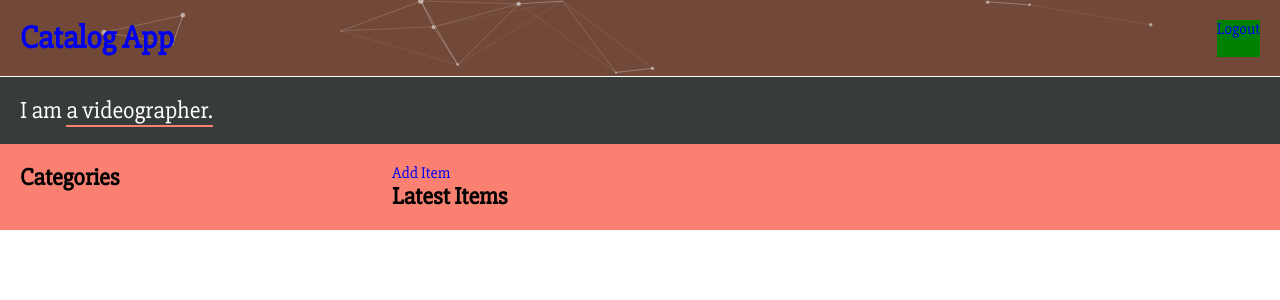
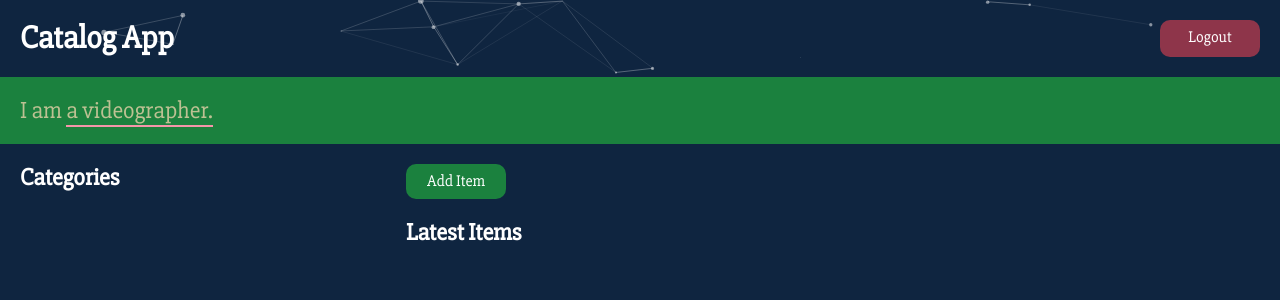
Before and after one commit to shisaq/udacity_fsnd_item_catalog, a Flask app: page / in a window 1280 px wide. Shown: the top 300 px of the page. Run offline with Flask 2, Linux system fonts and the light colour scheme; the visitor is signed in with stand-in values (Sample User, id 1); data that the repository does not hold is empty.

Commit message:
fix and css: 1. user now can update item info without error 2. correct `particles.config.json` url 3. homepage css beautify

```diff
--- a/application.py
+++ b/application.py
@@ -281,16 +281,26 @@ def editItem(item_name):
     if request.method == 'POST':
         if request.form['name'] and request.form['description'] and \
         request.form['course']:
-            if checkUnique(request.form['name']):
-                itemToBeUpdate.name = request.form['name']
+            # user has updated the name, we need check if it's unique
+            if item_name != request.form['name']:
+                if checkUnique(request.form['name']):
+                    itemToBeUpdate.name = request.form['name']
+                    itemToBeUpdate.description = request.form['description']
+                    itemToBeUpdate.course = request.form['course']
+                    session.add(itemToBeUpdate)
+                    session.commit()
+                    flash('Successfully updated the info of %s!' \
+                        % itemToBeUpdate.name)
+                else:
+                    flash('Failed to update. Please use a different name.')
+            # user doesn't change the name, it's ok to continue
+            else:
                 itemToBeUpdate.description = request.form['description']
                 itemToBeUpdate.course = request.form['course']
                 session.add(itemToBeUpdate)
                 session.commit()
                 flash('Successfully updated the info of %s!' \
                     % itemToBeUpdate.name)
-            else:
-                flash('Failed to update. Please use a different name.')
         else:
             flash('Please make sure there is no empty value.')
         return redirect(url_for('itemsList', \
--- a/static/css/style.css
+++ b/static/css/style.css
@@ -4,6 +4,8 @@ html {
     -moz-box-sizing: border-box;
     box-sizing: border-box;
     font-family: 'Slabo 27px', serif;
+    background-color: #0F2540;
+    color: #fff;
 }
 *, *:before, *:after {
     -webkit-box-sizing: inherit;
@@ -36,31 +38,88 @@ header {
     position: relative;
 }
 
-.login {
+a {
+    color: #fff;
+}
+
+a:hover {
+    color: #BDC193;
+}
+
+.index_title:hover {
+    color: #BDC193;
+}
+
+.login_block {
+    width: 100px;
     position: absolute;
     right: 20px;
     top: 20px;
     bottom: 20px;
-    background-color: green;
+    border-radius: 10px;
+    padding: 8px;
+    text-align: center;
 }
 
+.login {
+    background-color: #1B813E;
+}
+
+.logout {
+    background-color: #8E354A;
+}
 /* main section */
 .container {
-    background-color: salmon;
     padding: 20px;
+}
+
+.message {
+    padding-bottom: 20px;
+    color: #F596AA;
+    font-weight: bold;
+}
+
+.info {
     display: flex;
+}
+
+.category_block {
+    margin-right: 20px;
+    width: 30%;
+}
+
+.items_block {
+    width: 70%;
+}
+
+h2 {
+    margin-bottom: 20px;
 }
 
 li {
     list-style-type: none;
 }
 
-.category_block {
-    width: 30%;
+.item_link {
+    display: block;
+    padding: 10px;
+    margin-bottom: 10px;
+    border-radius: 10px;
+    background-color: #CA7A2C;
 }
 
-.items_block {
-    width: 70%;
+.active {
+    background-color: #1B813E;
+}
+
+.add {
+    display: block;
+    width: 100px;
+    padding: 8px;
+    text-align: center;
+    background-color: #1B813E;
+    border-radius: 10px;
+    margin-bottom: 20px;
 }
 
 /* ---- particles.js container ---- */
@@ -69,7 +128,6 @@ li {
     height: 76px;
     position: absolute;
     top: 0;
-    background-color: #724938;
     background-image: url('');
     background-size: cover;
     background-position: 50% 50%;
@@ -81,9 +139,9 @@ li {
 .welcome {
     padding: 20px;
     font-size: 1.5em;
-    color: #fff;
-    background-color: #373C38;
+    color: #BDC193;
+    background-color: #1B813E;
 }
 .intro {
-    border-bottom: 2px solid salmon;
+    border-bottom: 2px solid #F596AA;
 }
--- a/static/js/app.js
+++ b/static/js/app.js
@@ -3,7 +3,8 @@ import Typed from 'typed.js';
 
 // load particles.js
 // https://github.com/VincentGarreau/particles.js/
-window.particlesJS.load('particles-js', 'static/js/particles.config.json')
+var source = document.location.origin + '/static/js/particles.config.json'
+window.particlesJS.load('particles-js', source)
 
 // load typed.js
 // https://github.com/mattboldt/typed.js/
--- a/templates/header.html
+++ b/templates/header.html
@@ -14,11 +14,11 @@
 </head>
 <body>
     <header>
-        <h1><a href="{{ url_for('homepage') }}">Catalog App</a></h1>
+        <h1><a class="index_title" href="{{ url_for('homepage') }}">Catalog App</a></h1>
         {% if 'username' not in session %}
-        <a class="login" href="{{ url_for('showLogin') }}">Login</a>
+        <a class="login_block login" href="{{ url_for('showLogin') }}">Login</a>
         {% else %}
-        <a class="login" href="{{ url_for('disconnect') }}">Logout</a>
+        <a class="login_block logout" href="{{ url_for('disconnect') }}">Logout</a>
         {% endif %}
     </header>
     <div id="particles-js"></div>
--- a/templates/homepage.html
+++ b/templates/homepage.html
@@ -10,26 +10,27 @@
 {% endwith %}
 
 <!-- main content -->
+<div class="info">
     <div class="category_block">
         <h2>Categories</h2>
         <ul class="categories">
             {% for category in categories %}
-        <li class="basic"><a href="{{ url_for('itemsList', category_name = category.name) }}">{{ category.name }}</a></li>
+            <li><a class="item_link" href="{{ url_for('itemsList', category_name = category.name) }}">{{ category.name }}</a></li>
             {% endfor %}
         </ul>
     </div>
     <div class="items_block">
         {% if 'username' in session %}
-    <div class="add">
-        <a href="{{ url_for('addItem') }}">Add Item</a>
+        <div>
+            <a class="add" href="{{ url_for('addItem') }}">Add Item</a>
         </div>
         {% endif %}
         <h2>Latest Items</h2>
         <ul class="items">
             {% for item in items %}
-        <li><a href="{{ url_for('showItem', category_name = item.course, item_name = item.name) }}">{{ item.name }}</a></li>
+            <li><a class="item_link" href="{{ url_for('showItem', category_name = item.course, item_name = item.name) }}">{{ item.name }}</a></li>
             {% endfor %}
         </ul>
     </div>
-
+</div>
 {% include 'footer.html' %}
--- a/templates/itemsList.html
+++ b/templates/itemsList.html
@@ -10,11 +10,12 @@
 {% endwith %}
 
 <!-- main content -->
+<div class="info">
     <div class="category_block">
         <h2>Categories</h2>
         <ul class="categories">
         {% for c in categories %}
-        <li class="{{ 'active' if c.name == category.name }}"><a href="{{ url_for('itemsList', category_name = c.name) }}">{{ c.name }}</a></li>
+            <li><a class="{{ 'item_link active' if c.name == category.name else 'item_link' }}" href="{{ url_for('itemsList', category_name = c.name) }}">{{ c.name }}</a></li>
         {% endfor %}
         </ul>
     </div>
@@ -27,9 +28,10 @@
         <h2>{{ category.name }}({{ count }} {{ 'item' if count == 0 or count == 1 else 'items' }})</h2>
         <ul class="items">
         {% for item in items %}
-        <li><a href="{{ url_for('showItem', category_name = item.course, item_name = item.name) }}">{{ item.name }}</a></li>
+            <li><a class="item_link" href="{{ url_for('showItem', category_name = item.course, item_name = item.name) }}">{{ item.name }}</a></li>
         {% endfor %}
         </ul>
     </div>
+</div>
 
 {% include 'footer.html' %}
```
Also changed, not shown: static/js/app.min.js. Lines whose indentation alone changed are shown as unchanged.
